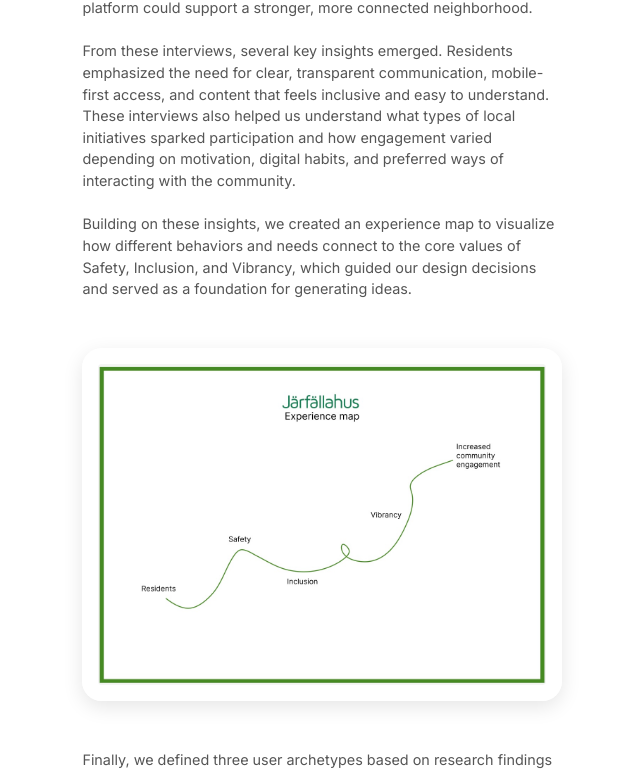
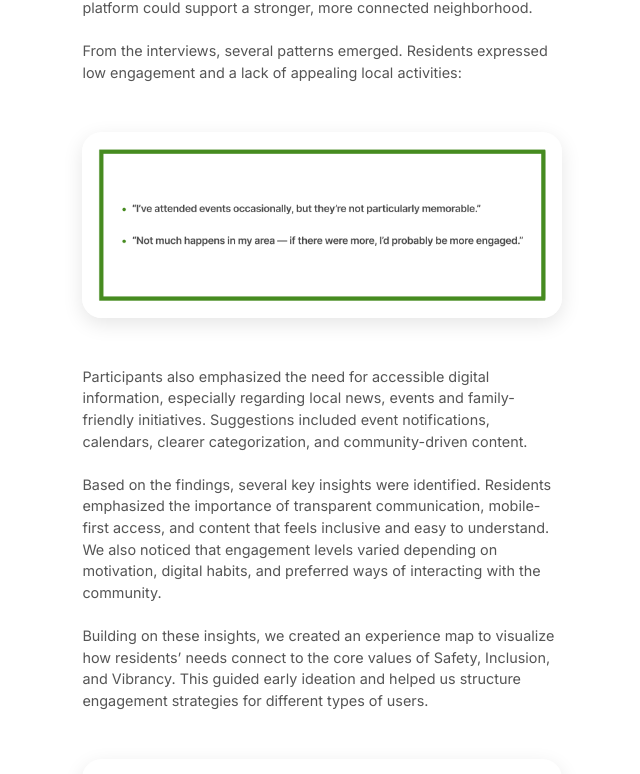
Before and after one commit to desjohnsen/portfolio, a React (Vite) app: page /project/1 in a window 1280 px wide. Shown: the part 1651-2425 px from the top of the page, without its empty margins (364-1004 px from the left). Built offline with nearby package versions, Linux system fonts and the light colour scheme.

Commit message:
docs: update research in Järfällahus case study

```diff
--- a/src/pages/Project1.jsx
+++ b/src/pages/Project1.jsx
@@ -6,7 +6,7 @@ import ExperienceMap from "../assets/images/experiencemap.jpg";
 import UserArchetypes from "../assets/images/userarchetypes.jpg";
 import keyConcepts from "../assets/images/keyconcepts.jpg";
 import KeyOutcomes from "../assets/images/Keyoutcomes.png";
-
+import Quotes from "../assets/images/quotes.png";
 
 import "../styles/ProjectLayout.css";
 
@@ -24,9 +24,6 @@ const Project1 = () => {
         <p>
           As part of Chas Challenge, an annual initiative at Chas Academy where students from UX/UI, Frontend, Fullstack, and DevOps programs work together in cross-functional teams to develop
           digital solutions for real clients, we collaborated with Järfällahus and local stakeholders to create an accessible and engaging platform for Sångvägen, a residential area in Järfälla.
-        </p>
-        <p>
-
         </p>
         <p>
           In my role as UX/UI designer, I led the user research and turned insights from local residents into design strategies and interactive prototypes, helping the team address real community needs and strengthen engagement in the neighborhood.
@@ -55,30 +52,37 @@ const Project1 = () => {
       <section id="research" className="project-content">
         <h2>Research</h2>
         <p>
-          To ensure the platform addressed real user needs, we started by conducting market research to understand how other municipalities engage
-          residents digitally and build trust. This helped us identify best practices and informed our approach for Sångvägen.
+          To ensure the platform addressed real user needs, we started by conducting market research to understand how other municipalities engage residents digitally and build trust.
+          This helped us identify best practices and informed our approach for Sångvägen.
         </p>
         <p>
           Next, we carried out qualitative interviews with five residents, including two with experience living specifically in Sångvägen.
-          The goal was to understand how residents perceive safety, inclusion, and community engagement, and to gather insights on how a
-          dedicated platform could support a stronger, more connected neighborhood.
+          The goal was to understand how residents perceive safety, inclusion, and community engagement, and to gather insights on how a dedicated platform could support a stronger, more connected neighborhood.
         </p>
         <p>
-          From these interviews, several key insights emerged. Residents emphasized the need for clear, transparent communication,
-          mobile-first access, and content that feels inclusive and easy to understand. These interviews also helped us understand
-          what types of local initiatives sparked participation and how engagement varied depending on motivation, digital habits,
-          and preferred ways of interacting with the community.
+          From the interviews, several patterns emerged. Residents expressed low engagement and a lack of appealing local activities:
+        </p>
+        <div className="project-image-wrapper">
+          <img src={Quotes} alt="Quotes" className="project-image" />
+        </div>
+        <p>
+          Participants also emphasized the need for accessible digital information, especially regarding local news, events and family-friendly initiatives. Suggestions included event notifications, calendars,
+          clearer categorization, and community-driven content.
         </p>
         <p>
-          Building on these insights, we created an experience map to visualize how different behaviors and needs connect to the core
-          values of Safety, Inclusion, and Vibrancy, which guided our design decisions and served as a foundation for generating ideas.
+          Based on the findings, several key insights were identified. Residents emphasized the importance of transparent communication, mobile-first access, and content that feels inclusive and easy to understand.
+          We also noticed that engagement levels varied depending on motivation, digital habits, and preferred ways of interacting with the community.
+        </p>
+        <p>
+          Building on these insights, we created an experience map to visualize how residents’ needs connect to the core values of Safety,
+          Inclusion, and Vibrancy. This guided early ideation and helped us structure engagement strategies for different types of users.
         </p>
         <div className="project-image-wrapper">
           <img src={ExperienceMap} alt="Experience map" className="project-image" />
         </div>
         <p>
-          Finally, we defined three user archetypes based on research findings to ensure that our design decisions remained user-centered
-          throughout the project, and to help us tailor both content and interaction patterns to different ways of engaging with the community.
+          We then defined three user archetypes based on the research insights. These archetypes ensured that our design decisions remained user-centered and adaptable to different levels of digital confidence
+          and motivation to engage. They also influenced interaction flows, content hierarchy and tone of voice throughout the project.
         </p>
         <div className="project-image-wrapper">
           <img src={UserArchetypes} alt="User archetypes" className="project-image" />
```
Also changed, not shown: src/assets/images/quotes.png (added).
